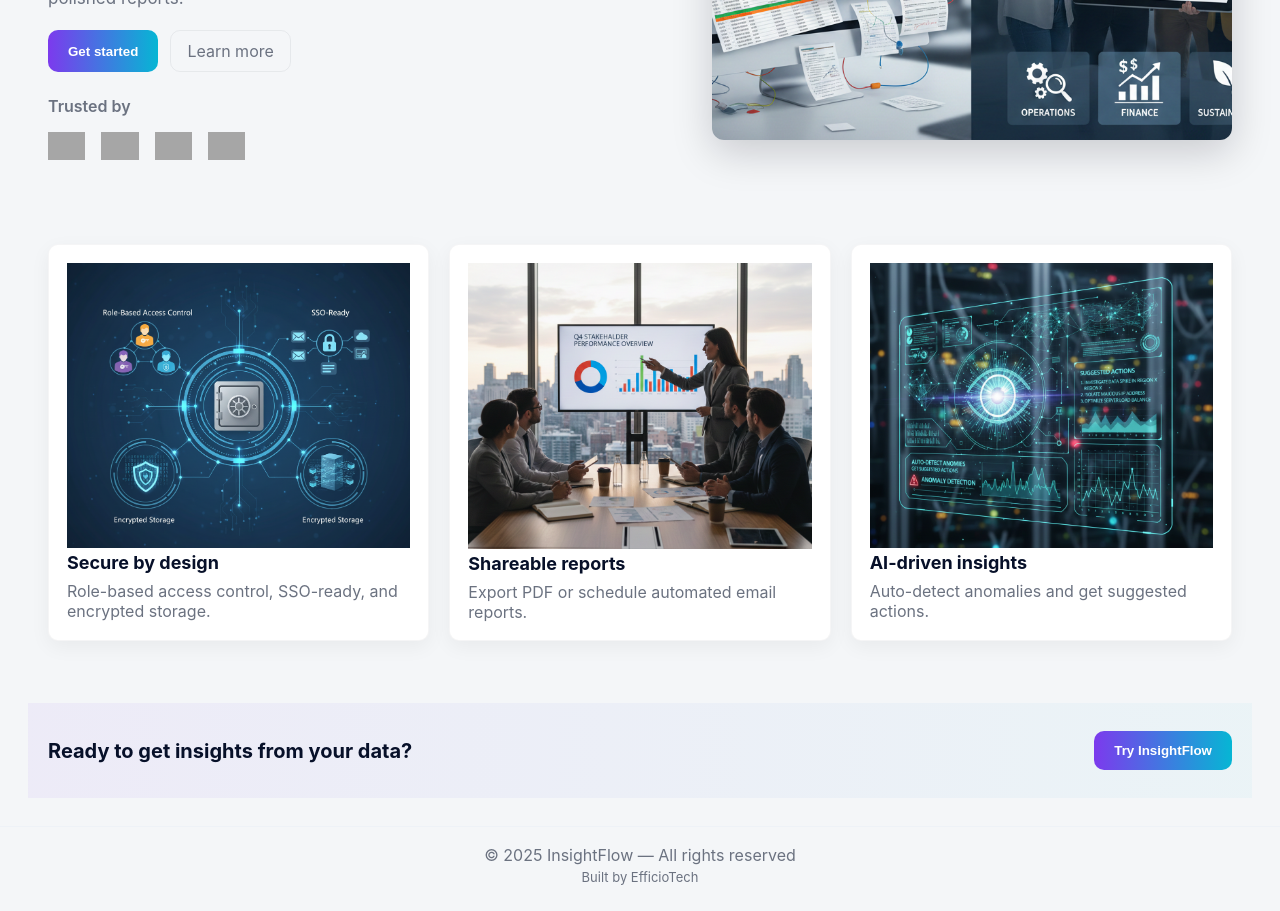
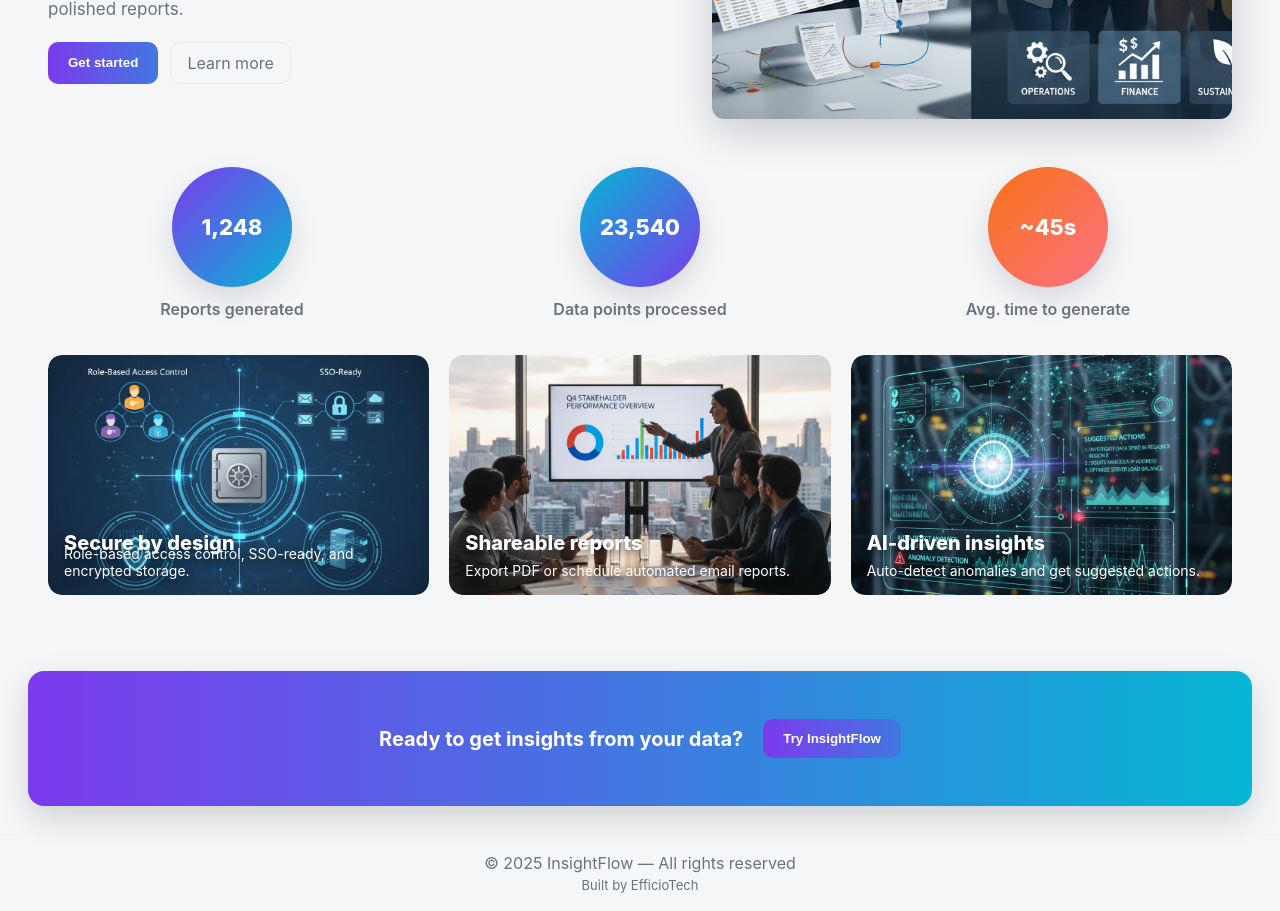
Before and after one commit to shuvaBiswas2018/report-generator, a React (Create React App) app in the folder frontend/: page / in a window 1280 px wide. Shown: the part 400-1311 px from the top of the page. Built offline with nearby package versions, Linux system fonts and the light colour scheme; grey boxes are pictures that could not be loaded.

Commit message:
Update .gitignore, enhance Home component, and improve Home.css styles

```diff
--- a/frontend/src/components/Home.css
+++ b/frontend/src/components/Home.css
@@ -1,49 +1,298 @@
 /* Home.css */
-:root{
-  --accent-1: #7c3aed;
-  --accent-2: #06b6d4;
-  --muted: #6b7280;
-  --bg: transparent;
-  --text: #071029;
+:root {
+    --accent-1: #7c3aed;
+    --accent-2: #06b6d4;
+    --muted: #6b7280;
+    --bg: transparent;
+    --text: #071029;
 }
 
-*{box-sizing:border-box}
-body,html{margin:0;padding:0}
-.home-page{font-family:Inter,system-ui,Segoe UI,Roboto,Arial,sans-serif;color:var(--text);background:var(--bg);}
+* {
+    box-sizing: border-box
+}
+
+body,
+html {
+    margin: 0;
+    padding: 0
+}
+
+.home-page {
+    font-family: Inter, system-ui, Segoe UI, Roboto, Arial, sans-serif;
+    color: var(--text);
+    background: var(--bg);
+}
 
 /* HERO */
-.hero{padding:64px 20px 48px}
-.hero-inner{max-width:1200px;margin:0 auto;display:flex;gap:28px;align-items:center}
-.hero-left{flex:1;min-width:320px}
-.hero-right{width:520px;height:360px;flex-shrink:0;display:flex;align-items:center;justify-content:center}
+.hero {
+    padding: 64px 20px 48px
+}
+
+.hero-inner {
+    max-width: 1200px;
+    margin: 0 auto;
+    display: flex;
+    gap: 28px;
+    align-items: center
+}
+
+.hero-left {
+    flex: 1;
+    min-width: 320px
+}
+
+.hero-right {
+    width: 520px;
+    height: 360px;
+    flex-shrink: 0;
+    display: flex;
+    align-items: center;
+    justify-content: center
+}
 
 /* Replace with your desired hero image */
-.hero-image{width:100%;height:100%;border-radius:12px;background-image:url('/public/images/home_page.png');background-size:cover;background-position:center;box-shadow:0 12px 40px rgba(2,6,23,0.18)}
+.hero-image {
+    width: 100%;
+    height: 100%;
+    border-radius: 12px;
+    background-image: url('/public/images/home_page.png');
+    background-size: cover;
+    background-position: center;
+    box-shadow: 0 12px 40px rgba(2, 6, 23, 0.18)
+}
 
-.eyebrow{display:inline-block;background:rgba(124,58,237,0.08);color:var(--accent-1);padding:6px 12px;border-radius:999px;font-weight:700;font-size:13px}
-.hero-title{margin:18px 0 12px;font-size:40px;line-height:1.02;font-weight:800}
-.hero-lead{color:var(--muted);font-size:17px;line-height:1.6;margin-bottom:18px}
-.hero-actions{display:flex;gap:12px;margin-bottom:24px}
-.btn-primary{background:linear-gradient(90deg,var(--accent-1),var(--accent-2));color:#fff;padding:12px 20px;border-radius:10px;border:none;font-weight:700;cursor:pointer}
+.eyebrow {
+    display: inline-block;
+    background: rgba(124, 58, 237, 0.08);
+    color: var(--accent-1);
+    padding: 6px 12px;
+    border-radius: 999px;
+    font-weight: 700;
+    font-size: 13px
+}
+
+.hero-title {
+    margin: 18px 0 12px;
+    font-size: 40px;
+    line-height: 1.02;
+    font-weight: 800
+}
+
+.hero-lead {
+    color: var(--muted);
+    font-size: 17px;
+    line-height: 1.6;
+    margin-bottom: 18px
+}
+
+.hero-actions {
+    display: flex;
+    gap: 12px;
+    margin-bottom: 24px
+}
+
+.btn-primary{
+background: linear-gradient(90deg,var(--accent-1),var(--accent-2));
+background-size: 200% 100%;
+background-position: left;
+color:#fff;
+padding:12px 20px;
+border-radius:10px;
+border:none;
+font-weight:700;
+cursor:pointer;
+transition: background-position 0.4s ease, transform 0.2s ease;
+}
+.btn-primary:hover{
+background-position: right;
+transform: translateY(-2px);
+}
 .btn-secondary{display:inline-flex;align-items:center;padding:10px 16px;border-radius:10px;border:1px solid rgba(15,23,42,0.06);color:var(--muted);text-decoration:none}
 
-.trusted-by{margin-top:18px;display:flex;flex-direction:column;gap:10px}
-.trusted-by strong{color:var(--muted);font-weight:600}
-.trusted-by .logos{display:flex;gap:16px;align-items:center;margin-top:6px}
-.trusted-by img{height:28px;opacity:0.9}
+.trusted-by {
+    margin-top: 18px;
+    display: flex;
+    flex-direction: column;
+    gap: 10px
+}
+
+.trusted-by strong {
+    color: var(--muted);
+    font-weight: 600
+}
+
+.trusted-by .logos {
+    display: flex;
+    gap: 16px;
+    align-items: center;
+    margin-top: 6px
+}
+
+.trusted-by img {
+    height: 28px;
+    opacity: 0.9
+}
 
 /* Features */
-.features{padding:36px 20px}
-.features .container{max-width:1200px;margin:0 auto;display:grid;grid-template-columns:repeat(auto-fit,minmax(260px,1fr));gap:20px}
-.feature{background:#fff;border-radius:10px;padding:18px;box-shadow:0 6px 20px rgba(2,6,23,0.05);border:1px solid rgba(15,23,42,0.04)}
-.feature h3{margin:0 0 8px;font-size:18px}
-.feature p{margin:0;color:var(--muted)}
+.features {
+    padding: 36px 20px
+}
+
+.features .container {
+    max-width: 1200px;
+    margin: 0 auto;
+    display: grid;
+    grid-template-columns: repeat(auto-fit, minmax(260px, 1fr));
+    gap: 20px
+}
+
+/* REMOVE ALL BACKGROUND FROM FEATURE CARD */
+.feature {
+    background: transparent !important;
+    border: none !important;
+    box-shadow: none !important;
+    padding: 0;
+    position: relative;
+    border-radius: 14px;
+    overflow: hidden;
+}
+
+/* IMAGE BLOCK */
+.feature-img-wrap {
+    width: 100%;
+    height: 240px;
+    border-radius: 14px;
+    overflow: hidden;
+    position: relative;
+}
+
+.feature-img-wrap img {
+    width: 100%;
+    height: 100%;
+    object-fit: cover;
+    transition: transform 0.35s ease;
+}
+
+.feature-img-wrap:hover img {
+    transform: scale(1.06);
+}
+
+/* TEXT ON IMAGE BOTTOM */
+.feature h3,
+.feature p {
+    position: absolute;
+    left: 16px;
+    color: white;
+    text-shadow: 0 3px 8px rgba(0, 0, 0, 0.55);
+    margin: 0;
+    z-index: 2;
+}
+
+.feature h3 {
+    bottom: 40px;
+    font-size: 20px;
+    font-weight: 800;
+}
+
+.feature p {
+    bottom: 16px;
+    font-size: 14px;
+    max-width: 90%;
+}
 
 /* CTA strip */
-.cta-strip{background:linear-gradient(90deg, rgba(124,58,237,0.06), rgba(6,182,212,0.04));padding:28px 20px;margin-top:26px}
-.cta-strip .container{max-width:1200px;margin:0 auto;display:flex;align-items:center;justify-content:space-between;gap:20px}
-.cta-strip h3{margin:0;font-size:20px}
+*/ .metrics-section {
+    padding: 20px 20px 36px
+}
+
+.metrics-container {
+    max-width: 1200px;
+    margin: 0 auto;
+    display: flex;
+    gap: 24px;
+    justify-content: space-between;
+    align-items: center
+}
+
+.metric-card {
+    flex: 1;
+    display: flex;
+    flex-direction: column;
+    align-items: center;
+    gap: 12px
+}
+
+.metric-circle {
+    width: 120px;
+    height: 120px;
+    border-radius: 999px;
+    display: flex;
+    align-items: center;
+    justify-content: center;
+    box-shadow: 0 12px 30px rgba(2, 6, 23, 0.12);
+}
+
+.metric-value {
+    font-size: 22px;
+    color: white;
+    font-weight: 800
+}
+
+.metric-label {
+    color: var(--muted);
+    font-weight: 600;
+    text-align: center
+}
+
+.cta-strip {
+    background: linear-gradient(90deg, #7c3aed, #06b6d4);
+    /* gradient color */
+    padding: 48px 32px;
+    margin-top: 40px;
+    border-radius: 16px;
+    display: flex;
+    align-items: center;
+    justify-content: space-between;
+    color: white;
+    box-shadow: 0 12px 32px rgba(0, 0, 0, 0.15);
+}
+
+.cta-strip .container {
+    max-width: 1200px;
+    margin: 0 auto;
+    display: flex;
+    align-items: center;
+    justify-content: space-between;
+    gap: 20px
+}
+
+.cta-strip h3 {
+    margin: 0;
+    font-size: 20px
+}
 
 /* Responsive */
-@media (max-width:1000px){.hero-inner{flex-direction:column}.hero-right{width:100%;height:320px}}
-@media (max-width:520px){.hero{padding:40px 14px}.hero-title{font-size:28px}.trusted-by .logos{gap:10px}}
+@media (max-width:1000px) {
+    .hero-inner {
+        flex-direction: column
+    }
+
+    .hero-right {
+        width: 100%;
+        height: 320px
+    }
+}
+
+@media (max-width:520px) {
+    .hero {
+        padding: 40px 14px
+    }
+
+    .hero-title {
+        font-size: 28px
+    }
+
+    .trusted-by .logos {
+        gap: 10px
+    }
+}
--- a/frontend/src/components/Home.jsx
+++ b/frontend/src/components/Home.jsx
@@ -25,15 +25,15 @@
               <a className="btn-secondary" href="#features">Learn more</a>
             </div>
 
-            <div className="trusted-by">
+            {/* <div className="trusted-by">
               <strong>Trusted by</strong>
               <div className="logos">
-                <img src="/images/logo1.png" alt="Client 1" />
-                <img src="/images/logo2.png" alt="Client 2" />
-                <img src="/images/logo3.png" alt="Client 3" />
-                <img src="/images/logo4.png" alt="Client 4" />
+                <img src="/images/1541108531612.jpeg" alt="Client 1" />
+                <img src="/images/1541108531612.jpeg" alt="Client 2" />
+                <img src="/images/1541108531612.jpeg" alt="Client 3" />
+                <img src="/images/1541108531612.jpeg" alt="Client 4" />
               </div>
-            </div>
+            </div> */}
           </div>
 
           <div className="hero-right" aria-hidden="true">
@@ -42,7 +42,33 @@
         </div>
       </header>
 
-      {/* Features section */}
+      {/* Metrics Circles ABOVE feature cards */
+      <section className="metrics-section">
+        <div className="container metrics-container">
+          <div className="metric-card">
+            <div className="metric-circle" style={{background: 'linear-gradient(135deg,#7c3aed,#06b6d4)'}}>
+              <div className="metric-value">1,248</div>
+            </div>
+            <div className="metric-label">Reports generated</div>
+          </div>
+
+          <div className="metric-card">
+            <div className="metric-circle" style={{background: 'linear-gradient(135deg,#06b6d4,#7c3aed)'}}>
+              <div className="metric-value">23,540</div>
+            </div>
+            <div className="metric-label">Data points processed</div>
+          </div>
+
+          <div className="metric-card">
+            <div className="metric-circle" style={{background: 'linear-gradient(135deg,#f97316,#fb7185)'}}>
+              <div className="metric-value">~45s</div>
+            </div>
+            <div className="metric-label">Avg. time to generate</div>
+          </div>
+        </div>
+      </section>
+
+      /* Features section */}
       <section id="features" className="features">
         <div className="container feature-grid">
           <article className="feature feature-card">
@@ -71,6 +97,8 @@
         </div>
       </section>
 
+
+
       {/* CTA strip */}
       <section className="cta-strip">
         <div className="container">
```
Also changed, not shown: frontend/public/images/1541108531612.jpeg (added), 1 other file (tests, documents, lock files or other folders).
